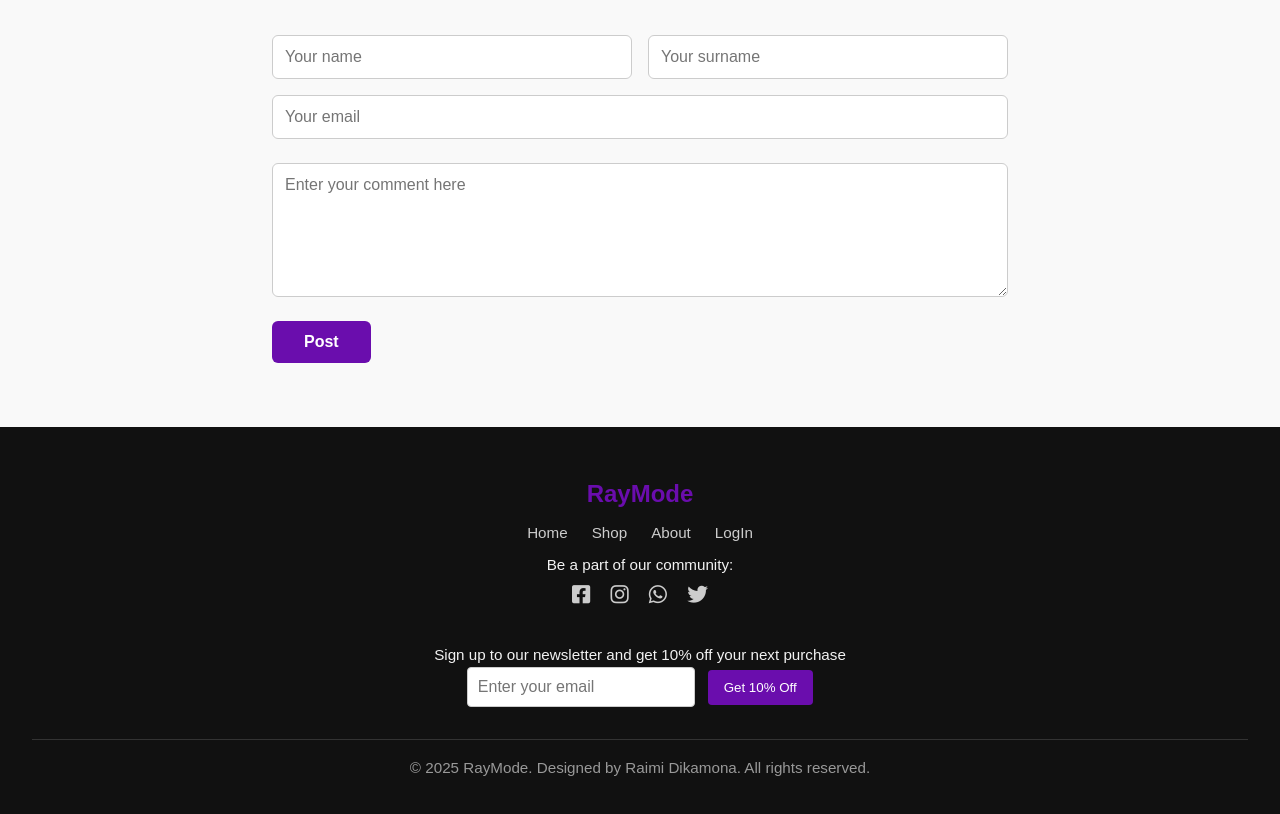
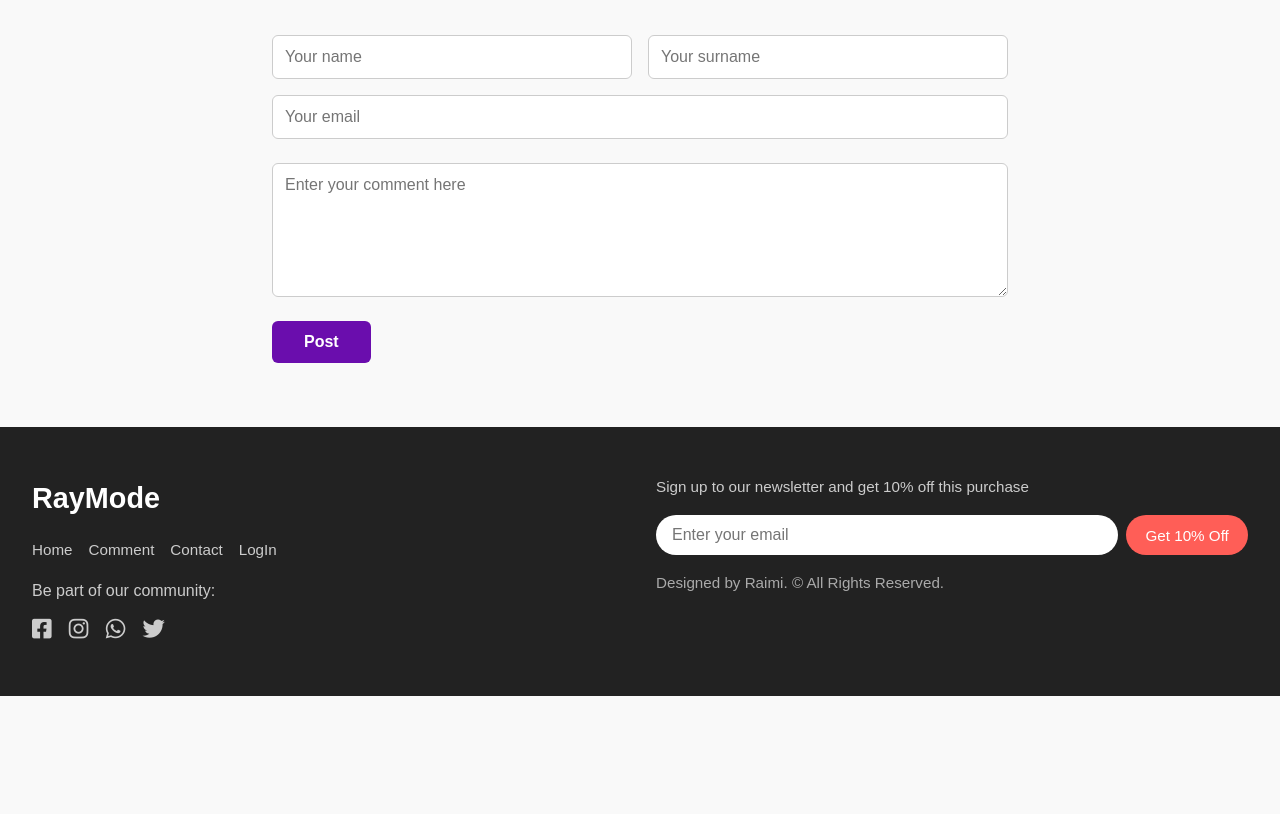
Before and after one commit to ray-cod/RayMode, a plain HTML site: page HTML/index.html in a window 1280 px wide. Shown: the part 3856-4670 px from the top of the page. After the commit the page ends 4552 px from the top, so only its background shows below. Drawn offline with Linux system fonts and the light colour scheme.

Commit message:
Redesigned the footer.

```diff
--- a/CSS/about.css
+++ b/CSS/about.css
@@ -225,78 +225,102 @@ nav ul li a:hover {
 
 /* Footer */
 .site-footer {
-  background-color: #111;
-  color: #f2f2f2;
+  background: #222;
+  color: #ccc;
   padding: 3rem 2rem;
-  font-size: 0.95rem;
 }
 
-.footer-content {
+.footer-top {
   display: flex;
-  flex-direction: column;
+  flex-wrap: wrap;
   gap: 2rem;
-  align-items: center;
-  text-align: center;
+  justify-content: space-between;
+  align-items: flex-start;
 }
 
-.footer-brand h3 {
-  font-size: 1.5rem;
-  color: #6a0dad;
+.footer-brand {
+  flex: 1;
+  min-width: 250px;
 }
 
-.footer-brand ul {
-  list-style: none;
-  padding: 0;
-  display: flex;
-  gap: 1.5rem;
+.footer-brand .logo {
+  color: #fff;
+  font-size: 1.8rem;
+  margin-bottom: 1rem;
+  text-align: left;
 }
 
-.footer-brand ul li {
-  margin: 0.5rem 0;
+.footer-brand nav ul {
+  display: flex;
+  gap: 1rem;
+  margin: 1rem 0;
 }
 
-.footer-brand ul li a {
+.footer-brand nav a {
   color: #ccc;
-  text-decoration: none;
+  font-size: 0.95rem;
+  transition: color 0.3s ease;
 }
 
-.footer-brand ul li a:hover {
+.footer-brand nav a:hover {
   color: #fff;
+}
+
+.footer-brand p {
+  margin: 1rem 0 0.5rem;
 }
 
 .social-icons a {
   color: #ccc;
-  font-size: 1.3rem;
-  margin: 0 0.5rem;
-  transition: color 0.3s;
+  font-size: 1.4rem;
+  margin-right: 0.8rem;
+  transition: color 0.3s ease;
 }
 
 .social-icons a:hover {
-  color: #6a0dad;
+  color: #ff5e57;
 }
 
-.newsletter input {
-  padding: 0.6rem;
-  border-radius: 4px;
-  border: 1px solid #ccc;
-  margin-right: 0.5rem;
+.newsletter {
+  flex: 1;
+  min-width: 250px;
+}
+
+.newsletter p {
+  font-size: 0.95rem;
+  margin-bottom: 1rem;
+}
+
+.newsletter form {
+  display: flex;
+  gap: 0.5rem;
+  margin-bottom: 1rem;
+}
+
+.newsletter input[type="email"] {
+  padding: 0.7rem 1rem;
+  border: none;
+  border-radius: 50px;
+  flex: 1;
 }
 
 .newsletter button {
-  padding: 0.6rem 1rem;
-  background-color: #6a0dad;
-  color: white;
-  border: none;
-  border-radius: 4px;
-  cursor: pointer;
+  background: #ff5e57;
+  color: #fff;
+  padding: 0.7rem 1.2rem;
+  border-radius: 50px;
+  font-size: 0.95rem;
+  transition: background 0.3s ease;
 }
 
-.footer-bottom {
-  margin-top: 2rem;
-  border-top: 1px solid #333;
-  padding-top: 1rem;
-  text-align: center;
-  color: #999;
+.newsletter button:hover {
+  background: #e04a43;
+}
+
+.footer-note {
+  font-size: 0.85rem;
+  margin-top: 1rem;
+  color: #aaa;
 }
 
 /* Responsive Nav */
--- a/CSS/index.css
+++ b/CSS/index.css
@@ -505,78 +505,101 @@ strong {
     /* Footer */
 
   .site-footer {
-  background-color: #111;
-  color: #f2f2f2;
+  background: #222;
+  color: #ccc;
   padding: 3rem 2rem;
-  font-size: 0.95rem;
 }
 
-.footer-content {
+.footer-top {
   display: flex;
-  flex-direction: column;
+  flex-wrap: wrap;
   gap: 2rem;
-  align-items: center;
-  text-align: center;
+  justify-content: space-between;
+  align-items: flex-start;
 }
 
-.footer-brand h3 {
-  font-size: 1.5rem;
-  color: #6a0dad;
+.footer-brand {
+  flex: 1;
+  min-width: 250px;
 }
 
-.footer-brand ul {
-  list-style: none;
-  padding: 0;
-  display: flex;
-  gap: 1.5rem;
+.footer-brand .logo {
+  color: #fff;
+  font-size: 1.8rem;
+  margin-bottom: 1rem;
 }
 
-.footer-brand ul li {
-  margin: 0.5rem 0;
+.footer-brand nav ul {
+  display: flex;
+  gap: 1rem;
+  margin: 1rem 0;
 }
 
-.footer-brand ul li a {
+.footer-brand nav a {
   color: #ccc;
-  text-decoration: none;
+  font-size: 0.95rem;
+  transition: color 0.3s ease;
 }
 
-.footer-brand ul li a:hover {
+.footer-brand nav a:hover {
   color: #fff;
+}
+
+.footer-brand p {
+  margin: 1rem 0 0.5rem;
 }
 
 .social-icons a {
   color: #ccc;
-  font-size: 1.3rem;
-  margin: 0 0.5rem;
-  transition: color 0.3s;
+  font-size: 1.4rem;
+  margin-right: 0.8rem;
+  transition: color 0.3s ease;
 }
 
 .social-icons a:hover {
-  color: #6a0dad;
+  color: #ff5e57;
 }
 
-.newsletter input {
-  padding: 0.6rem;
-  border-radius: 4px;
-  border: 1px solid #ccc;
-  margin-right: 0.5rem;
+.newsletter {
+  flex: 1;
+  min-width: 250px;
+}
+
+.newsletter p {
+  font-size: 0.95rem;
+  margin-bottom: 1rem;
+}
+
+.newsletter form {
+  display: flex;
+  gap: 0.5rem;
+  margin-bottom: 1rem;
+}
+
+.newsletter input[type="email"] {
+  padding: 0.7rem 1rem;
+  border: none;
+  border-radius: 50px;
+  flex: 1;
 }
 
 .newsletter button {
-  padding: 0.6rem 1rem;
-  background-color: #6a0dad;
-  color: white;
-  border: none;
-  border-radius: 4px;
-  cursor: pointer;
+  background: #ff5e57;
+  color: #fff;
+  padding: 0.7rem 1.2rem;
+  border-radius: 50px;
+  font-size: 0.95rem;
+  transition: background 0.3s ease;
 }
 
-.footer-bottom {
-  margin-top: 2rem;
-  border-top: 1px solid #333;
-  padding-top: 1rem;
-  text-align: center;
-  color: #999;
+.newsletter button:hover {
+  background: #e04a43;
+}
+
+.footer-note {
+  font-size: 0.85rem;
+  margin-top: 1rem;
+  color: #aaa;
 }
 
     @media (max-width: 600px) {
--- a/CSS/shop.css
+++ b/CSS/shop.css
@@ -793,10 +793,6 @@ header {
     justify-content: center;
   }
 
-  .cart-sidebar {
-    width: 100%;
-  }
-
   .promo-grid {
     grid-template-columns: 1fr;
   }
--- a/HTML/index.html
+++ b/HTML/index.html
@@ -273,16 +273,18 @@
     <!-- Footer -->
 
     <footer class="site-footer">
-    <div class="footer-content">
+    <div class="footer-top">
       <div class="footer-brand">
-        <h3>RayMode</h3>
-        <ul>
-          <li><a href="../HTML/index.html">Home</a></li>
-          <li><a href="../HTML/shop.html">Shop</a></li>
-          <li><a href="../HTML/About.html">About</a></li>
-          <li><a href="../HTML/logIn.html">LogIn</a></li>
-        </ul>
-        <p class="community-text">Be a part of our community:</p>
+        <h2 class="logo">RayMode</h2>
+        <nav>
+          <ul>
+            <li><a href="index.html">Home</a></li>
+            <li><a href="#flyer">Comment</a></li>
+            <li><a href="../HTML/About.html">Contact</a></li>
+            <li><a href="logIn.html">LogIn</a></li>
+          </ul>
+        </nav>
+        <p>Be part of our community:</p>
         <div class="social-icons">
           <a href="#"><i class="fab fa-facebook-square"></i></a>
           <a href="#"><i class="fab fa-instagram"></i></a>
@@ -292,15 +294,13 @@
       </div>
 
       <div class="newsletter">
-        <p class="newsletter-text">Sign up to our newsletter and get 10% off your next purchase</p>
+        <p>Sign up to our newsletter and get 10% off this purchase</p>
         <form>
           <input type="email" placeholder="Enter your email" required />
           <button type="submit">Get 10% Off</button>
         </form>
+        <p class="footer-note">Designed by Raimi. © All Rights Reserved.</p>
       </div>
-    </div>
-    <div class="footer-bottom">
-      <p>&copy; 2025 RayMode. Designed by Raimi Dikamona. All rights reserved.</p>
     </div>
   </footer>
     </body>
```
Also changed, not shown: HTML/About.html (+13 -13 lines).
